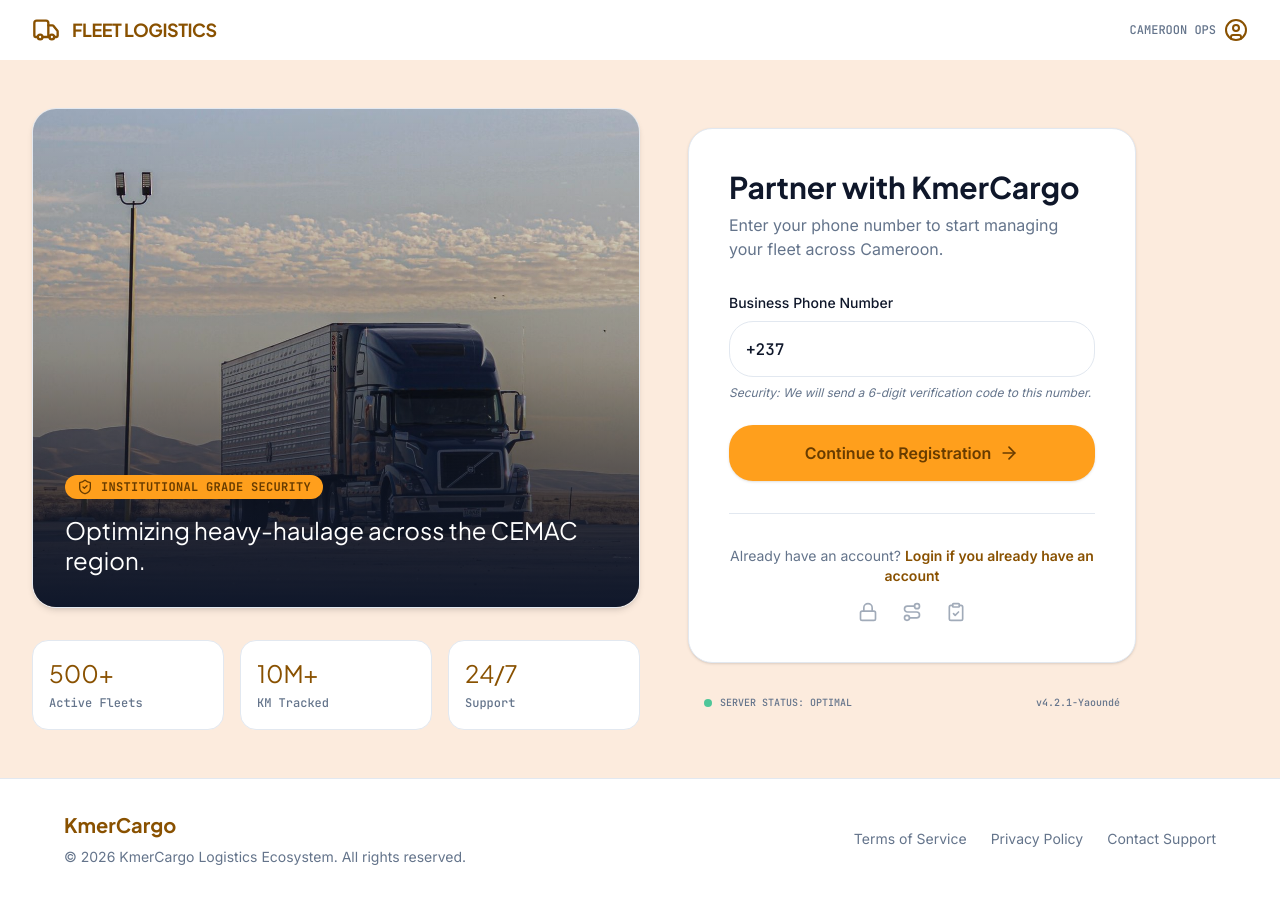
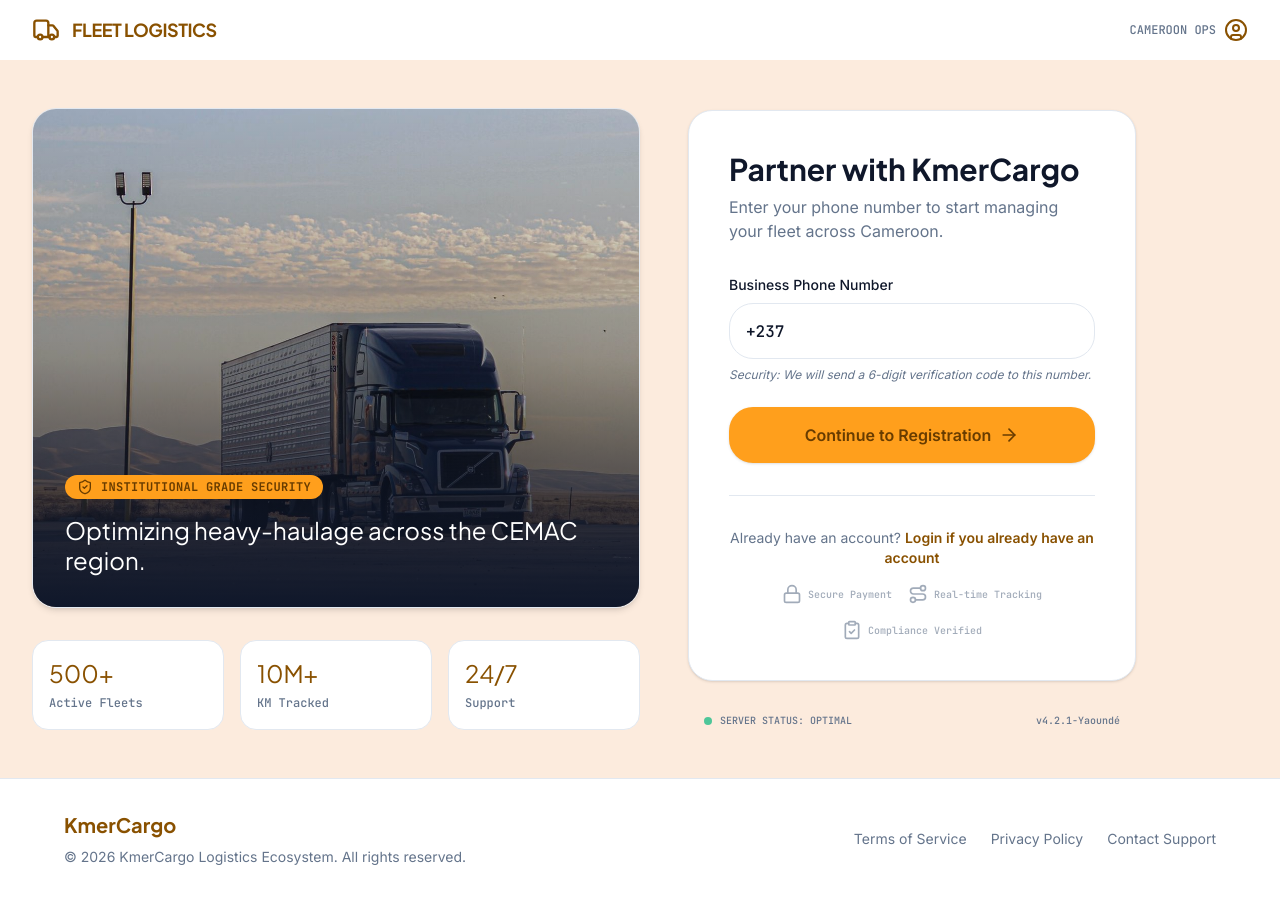
Before and after one commit to Team-Kargoa/kargoa-web-app, a Next.js app: page /register/fleet in a window 1280 px wide. Built offline with nearby package versions, Linux system fonts and the light colour scheme.

Commit message:
fix: render visible text labels beside fleet registration trust icons
Icons stay aria-hidden since a visible label now sits next to each
one, satisfying the icon+visible-label constraint.

```diff
--- a/app/(auth)/register/fleet/page.tsx
+++ b/app/(auth)/register/fleet/page.tsx
@@ -173,13 +173,17 @@
                   Login if you already have an account
                 </Link>
               </p>
-              <div className="flex gap-6 opacity-60">
+              <div className="flex flex-wrap justify-center gap-4 opacity-60">
                 {TRUST_ICONS.map(({ icon: Icon, label }) => (
-                  <Icon
-                    key={label}
-                    aria-hidden="true"
-                    className="h-5 w-5 text-text-secondary"
-                  />
+                  <div key={label} className="flex items-center gap-1.5">
+                    <Icon
+                      aria-hidden="true"
+                      className="h-5 w-5 text-text-secondary"
+                    />
+                    <span className="font-mono text-[10px] text-text-secondary">
+                      {label}
+                    </span>
+                  </div>
                 ))}
               </div>
             </div>
```
